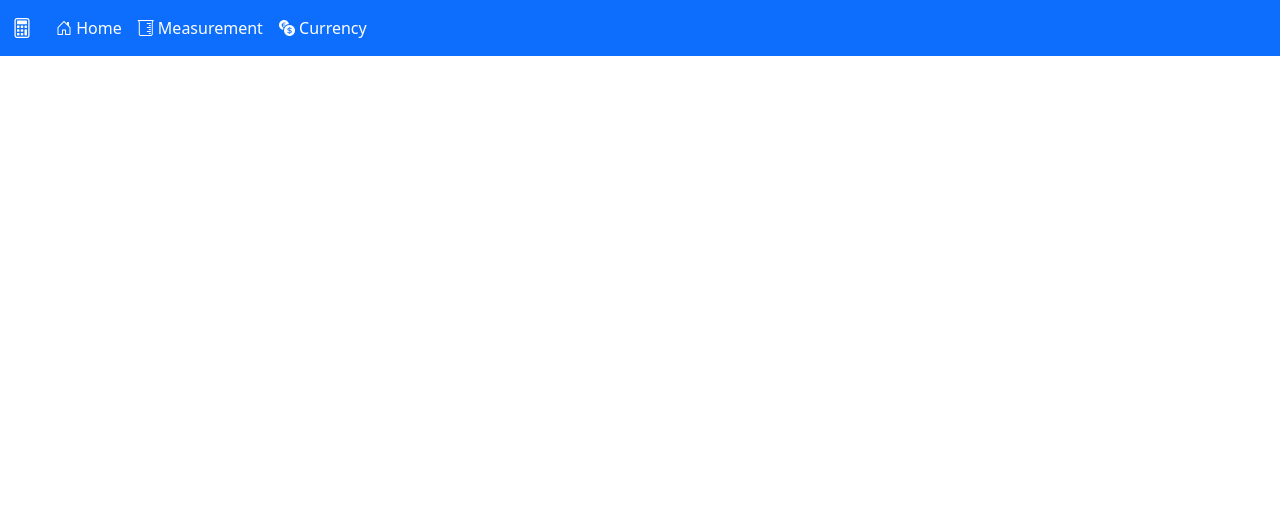
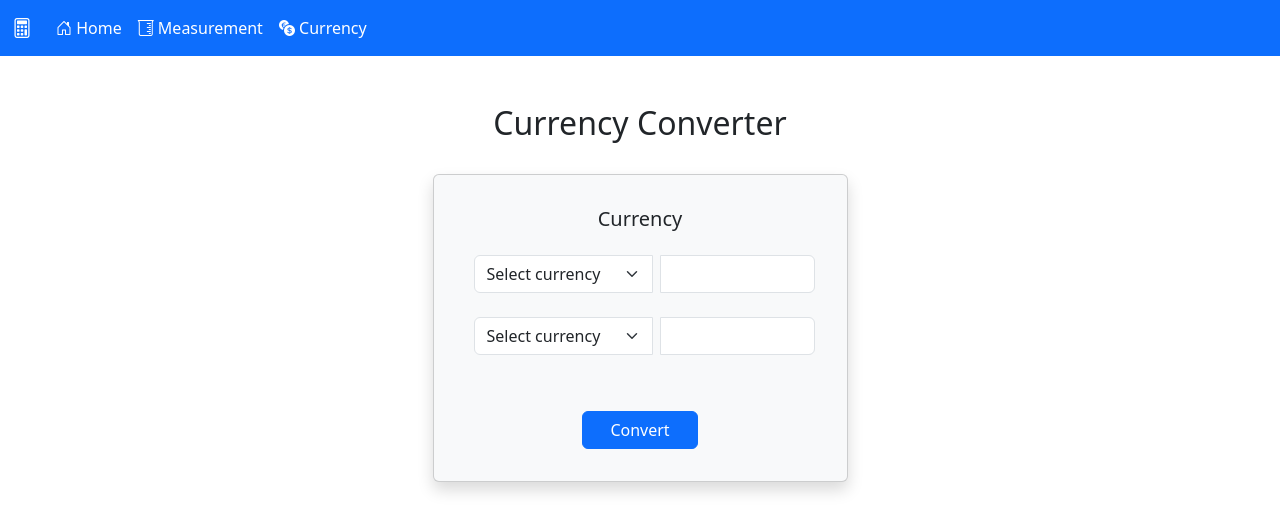
Before and after one commit to shibani-sahu/Calculator_Pro, a Django app: template templates/Currency.html in a window 1280 px wide. Shown: the top 532 px of the page. Run offline with Django 5.2, Linux system fonts and the light colour scheme; the template is opened without the code that fills it, so the values that code supplies are empty.

Commit message:
updating currency
adding dropdown list for conerting currencies

```diff
--- a/templates/Currency.html
+++ b/templates/Currency.html
@@ -23,19 +23,67 @@
             <div class="collapse navbar-collapse" id="navbarNav">
                 <ul class="navbar-nav">
                     <li class="nav-item">
-                        <a class="nav-link active" aria-current="page" href="./index.html"><i class="bi bi-house-door"></i> Home</a>
+                        <a class="nav-link active" aria-current="page" href="./index.html"><i
+                                class="bi bi-house-door"></i> Home</a>
                     </li>
                     <li class="nav-item">
-                        <a class="nav-link active" href="./Measurement.html"><i class="bi bi-beaker"></i> Measurement</a>
+                        <a class="nav-link active" href="./Measurement.html"><i class="bi bi-beaker"></i>
+                            Measurement</a>
                     </li>
                     <li class="nav-item">
-                        <a class="nav-link active" href="./Currency.html"><i class="bi bi-currency-exchange"></i> Currency</a>
+                        <a class="nav-link active" href="./Currency.html"><i class="bi bi-currency-exchange"></i>
+                            Currency</a>
                     </li>
                 </ul>
             </div>
         </div>
     </nav>
     <!-- end navbar -->
+    <!-- currency  -->
+
+
+    <div class="container mt-5">
+        <h2 class="text-center mb-4">Currency Converter</h2>
+
+        <div class="container text-center">
+            <div class="row m-auto">
+                <div class="col-5 m-auto">
+                    <div class="card mx-2 my-2 shadow p-3 mb-5 bg-body-tertiary rounded" >
+                        <div class="card-body" >
+                            <h5 class="card-title">Currency</h5>
+                            <div class="input-group mb-4 mt-4">
+                                <select id="fromCurrency" class="form-select mx-2" required>
+                                    <option value="" disabled selected>Select currency</option>
+                                    <option value="USD">USD - US Dollar</option>
+                                    <option value="EUR">EUR - Euro</option>
+                                    <option value="GBP">GBP - British Pound</option>
+                                    <option value="JPY">JPY - Japanese Yen</option>
+                                    <option value="INR">INR - Indian Rupee</option>
+                                </select>
+                                <input type="text" class="form-control" aria-label="Text input with dropdown button">
+                            </div>
+                            <div class="input-group mb-4 mt-4">
+                                <select id="fromCurrency" class="form-select mx-2" required>
+                                    <option value="" disabled selected>Select currency</option>
+                                    <option value="USD">USD - US Dollar</option>
+                                    <option value="EUR">EUR - Euro</option>
+                                    <option value="GBP">GBP - British Pound</option>
+                                    <option value="JPY">JPY - Japanese Yen</option>
+                                    <option value="INR">INR - Indian Rupee</option>
+                                </select>
+                                <input type="text" class="form-control" aria-label="Text input with dropdown button">
+                            </div>
+                        </div>
+                        <div class="card-body">
+                            <div class="d-grid gap-2 col-4 mx-auto">
+                                <button class="btn btn-primary" type="button">Convert</button>
+                            </div>
+                        </div>
+                    </div>
+                </div>
+            </div>
+        </div>
+    </div>
 
     <script src="https://cdn.jsdelivr.net/npm/bootstrap@5.3.8/dist/js/bootstrap.bundle.min.js"
         integrity="sha384-FKyoEForCGlyvwx9Hj09JcYn3nv7wiPVlz7YYwJrWVcXK/BmnVDxM+D2scQbITxI"
--- a/templates/Measurement.html
+++ b/templates/Measurement.html
@@ -42,7 +42,7 @@
 
     <!-- Measurement -->
     <div class="container mt-4">
-        <h1 class="text-center p-3">Measurement Converter</h1>
+        <h2 class="text-center p-3">Measurement Converter</h2>
         <div class="container text-center">
             <div class="row m-auto">
                 <div class="col">
```
